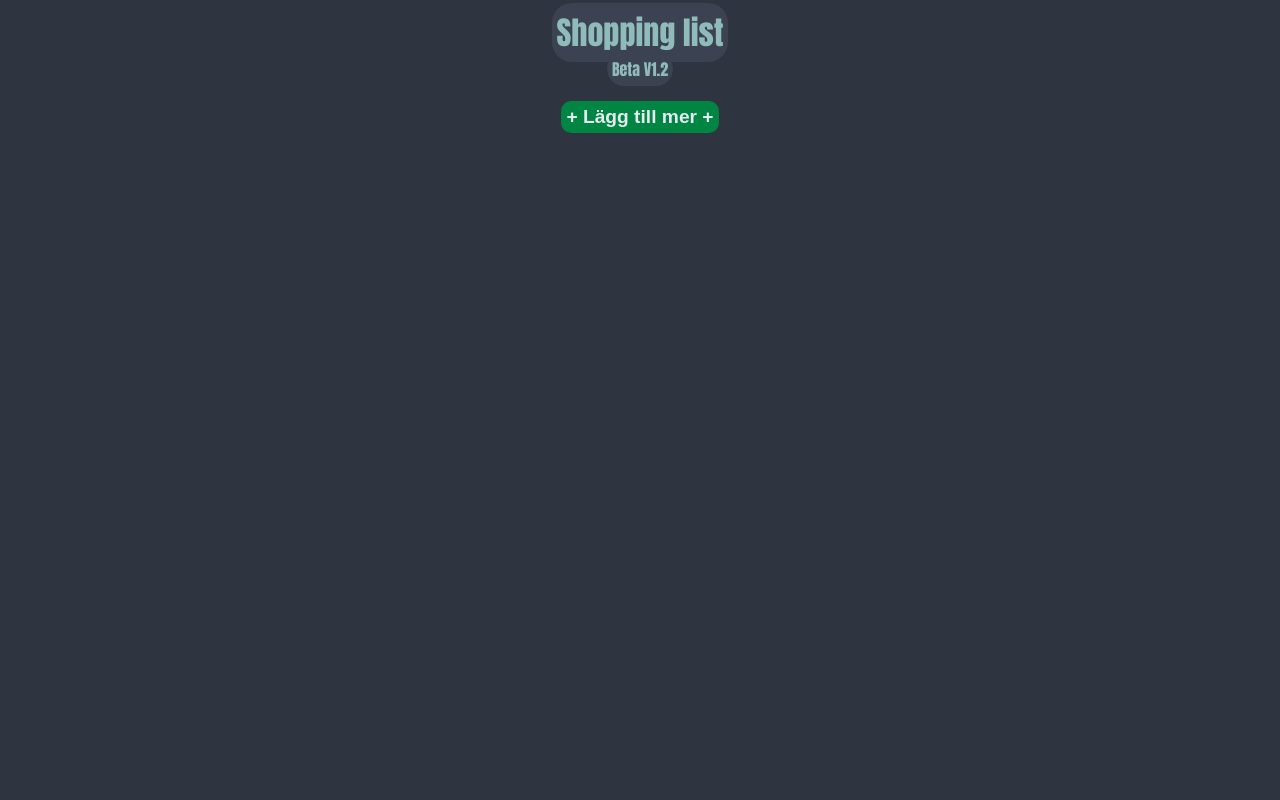
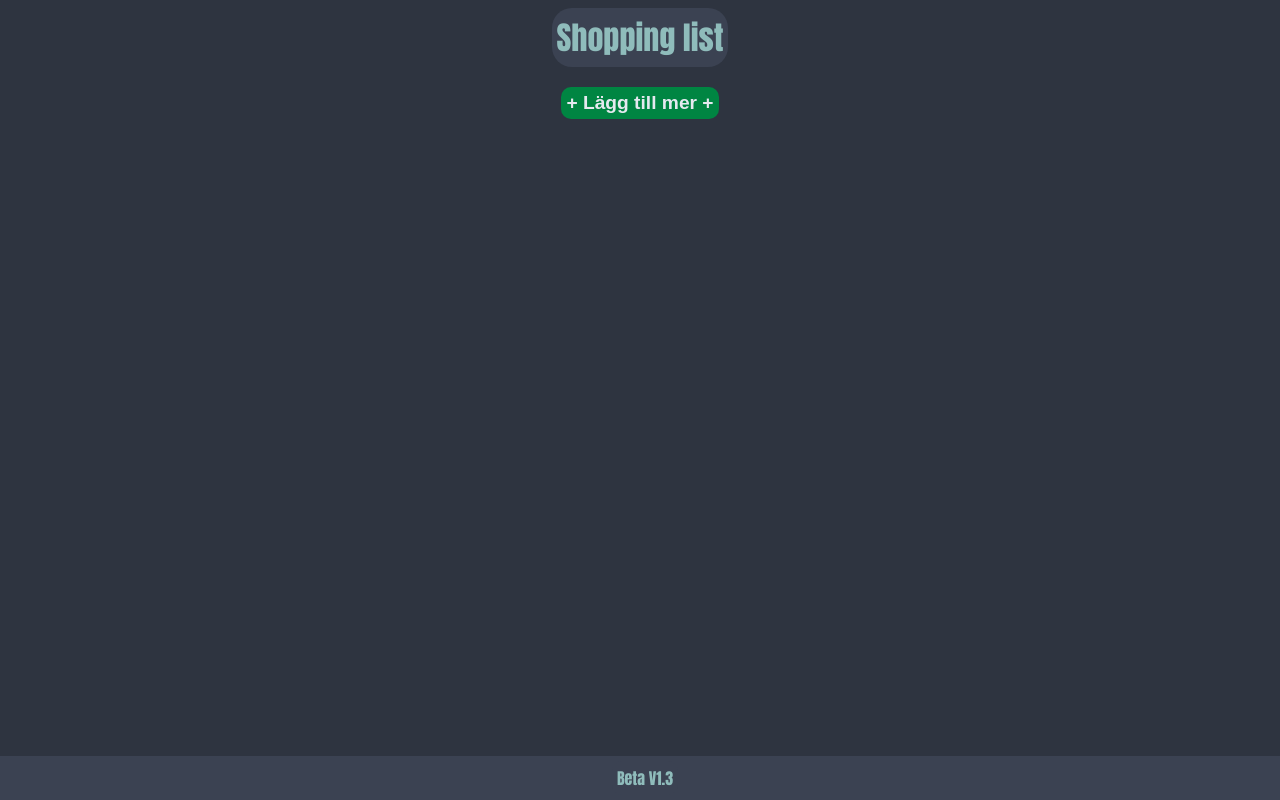
Before and after one commit to DeluxerPanda/Shopping-List, a plain HTML site: page index.html in a window 1280 px wide. Drawn offline with Linux system fonts and the light colour scheme.

Commit message:
mini update

```diff
--- a/index.html
+++ b/index.html
@@ -11,19 +11,24 @@
 
 <body>
     <header>
-        <h1 class="titel">Shopping list</h1>
-        <br>
-        <h2 class="subTitel">Beta V1.2</h2>
+            <!-- <h1 class="titel-Price">1234.56 KR</h1> -->
+        <div>
+            <h1 class="titel">Shopping list</h1>
+        </div>
+        <!-- <button class="sheareList">Dela länk</button> -->
     </header>
 
     <main>
-        <!-- <button class="sheareList">Dela länk</button> NOT done -->
         <div id="shoppingItem"></div>
 
         <button class="addMoreBtn" id="addMoreBtn" type="button">+ Lägg till mer +</button>
 
         <dialog id="dialogAdd">
             <h1>Lägg till produkt</h1>
+            <label for="dialogAddTitelInput">Lägg till bild</label>
+            <!-- <div class="itemImgContainer">
+                <img class="itemImg" src="no_img_found.png" alt="Shopping item Image">
+            </div> -->
             <label for="dialogAddTitelInput">Produktnamn</label>
             <br>
             <input type="text" id="dialogAddTitelInput">
@@ -49,6 +54,11 @@
 
         <dialog id="dialogEdit">
             <h1>Redigera produkt</h1>
+            <!-- <label for="dialogAddTitelInput">Redigera bild</label>
+            <div class="itemImgContainer">
+                <img class="itemImg" src="no_img_found.png" alt="Shopping item Image">
+                <input type="file" name="filename" accept="image/jpg, image/jpeg, image/png">
+            </div> -->
             <label for="dialogEditTitelInput">Produktnamn</label>
             <br>
             <input type="text" id="dialogEditTitelInput">
@@ -79,7 +89,7 @@
     </main>
 
     <footer>
-
+        <h2 class="subTitel">Beta V1.3</h2>
     </footer>
     <script src="main.js"></script>
 </body>
--- a/main.js
+++ b/main.js
@@ -38,11 +38,11 @@ function generateItemBox(id, title, description, stack = 1) {
                 <div class="itemCheckContaineer">
                     <input type="checkbox" class="itemCheck">
                 </div>
+
             </div>
         </div>
     `;
 }
-
 // Function to create infinite boxes with dynamic titles and descriptions
 function createInfiniteBoxes() {
   const shoppingItemContainer = document.getElementById('shoppingItem');
--- a/style.css
+++ b/style.css
@@ -5,24 +5,66 @@ html {
 
 header {
   text-align: center;
+  display: flex;
+  align-items: center;
+  justify-content: center;
+  height: fit-content;
 }
 
-header .titel {
-  display: inline;
+.titel {
   color: #8fbcbb;
   background-color: #3b4252;
   padding: 5px;
+  margin: 0;
   border-radius: 20px;
   font-size: 2rem;
+  height: fit-content;
+  width: fit-content;
 }
-
-header .subTitel {
-  display: inline;
+.titel-Price{
+  align-self: flex-start;
+  left: 10px; /* new */
+  top: 10px; /* new */
+  position: absolute; /* new */
   color: #8fbcbb;
   background-color: #3b4252;
   padding: 5px;
+  margin-top: 10px;
+  margin-bottom: 10px;
   border-radius: 20px;
+  font-size: 12px;
+  height: fit-content;
+  width: fit-content;
+}
+
+.subTitel {
+  height: fit-content;
+  width: fit-content;
+  color: #8fbcbb;
+  background-color: #3b4252;
+  padding: 5px;
+  margin: 0;
+  margin-inline: auto;
   font-size: 1rem;
+  border-radius: 10px;
+}
+
+footer {
+  height: fit-content;
+  width: fit-content;
+  color: #8fbcbb;
+  background-color: #3b4252;
+  padding: 5px;
+  margin: 0;
+  margin-inline: auto;
+  font-size: 1rem;
+
+  position: fixed;
+  left: 0;
+  bottom: 0;
+  width: 100%;
+  color: white;
+  text-align: center;
 }
 
 .alert {
@@ -81,13 +123,14 @@ header .subTitel {
   padding: 10px;
   box-sizing: border-box;
   overflow: hidden;
+  width: auto;
 }
 
 .itemTextTitel {
   color: #0a893d;
   font-size: 1.4rem;
+  white-space: nowrap;
   font-weight: 900;
-  line-height: 1.3em;
   margin: 0;
   overflow: hidden;
   text-overflow: ellipsis;
@@ -100,6 +143,11 @@ header .subTitel {
   white-space: normal;
   overflow: hidden;
   text-overflow: ellipsis;
+  overflow: hidden;
+  display: -webkit-box;
+  -webkit-line-clamp: 2; /* number of lines to show */
+          line-clamp: 2;
+  -webkit-box-orient: vertical;
 }
 
 .itemTextToEdit{
```
